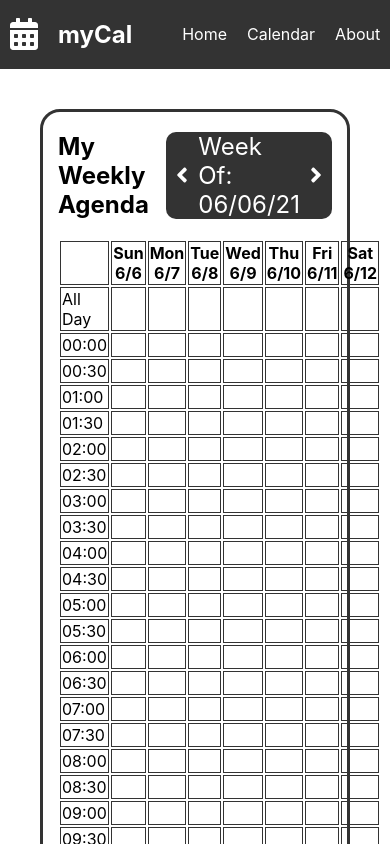
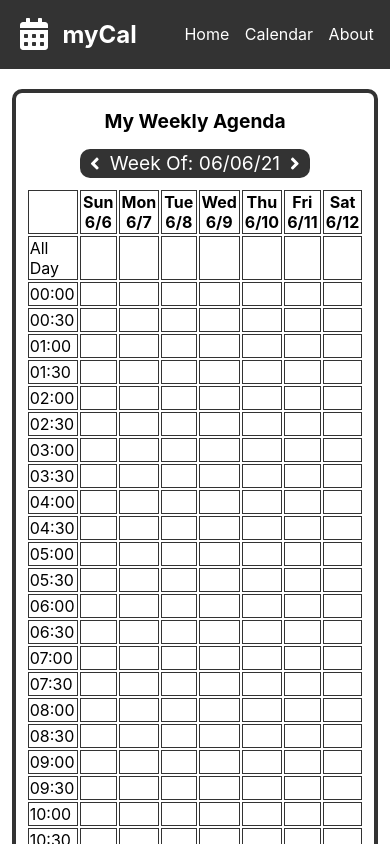
Before and after one commit to Ben-Bromley/myCal, a React (Create React App) app: page / in a window 390 px wide. Shown: the top 844 px of the page. Built offline with nearby package versions, Linux system fonts and the light colour scheme.

Commit message:
added mobile styling and tweaked general styles

```diff
--- a/src/App.css
+++ b/src/App.css
@@ -9,10 +9,10 @@
 #navigation {
   display: flex;
   align-items:center;
-  justify-content: space-around;
+  justify-content: space-between;
   background: var(--main-bg);
   color: white;
-  padding: 0 10px;
+  padding: 0 5vw;
 }
 
 #nav-header-container {
@@ -22,7 +22,7 @@
 }
 
 #nav-header-container h1 {
-  margin-left: 20px;
+  margin-left: 15px;
 }
 
 #calendar-icon {
@@ -36,14 +36,15 @@
 
 #nav-list li {
   list-style: none;
-  margin: 0 10px;
+  margin: 0 2vw;
 }
 
 #cal-container {
-  border: 3px solid var(--main-bg);
-  border-radius: 20px;
-  margin: 40px;
-  padding: 0 15px 15px 15px;
+  border: 4px solid var(--main-bg);
+  border-radius: 10px;
+  /*margin: 40px;*/
+  margin: 20px 3vw;
+  padding: 0 10px 10px 10px;
   /*overflow: scroll;*/
 }
 
@@ -71,4 +72,17 @@
   margin: 5px 10px ;
 }
 
+/*#header-container h2 {display:none;}*/
+
 #prev-icon:hover, #next-icon:hover {color: #aaa;}
+
+@media only screen and (max-width: 600px){
+  #month-selector-container span, #prev-icon, #next-icon, #header-container h2 {
+    font-size: 1.2rem;
+  }
+  #header-container {
+    flex-direction: column;
+    margin: 0 0 10px 0;
+  }
+
+}
```
